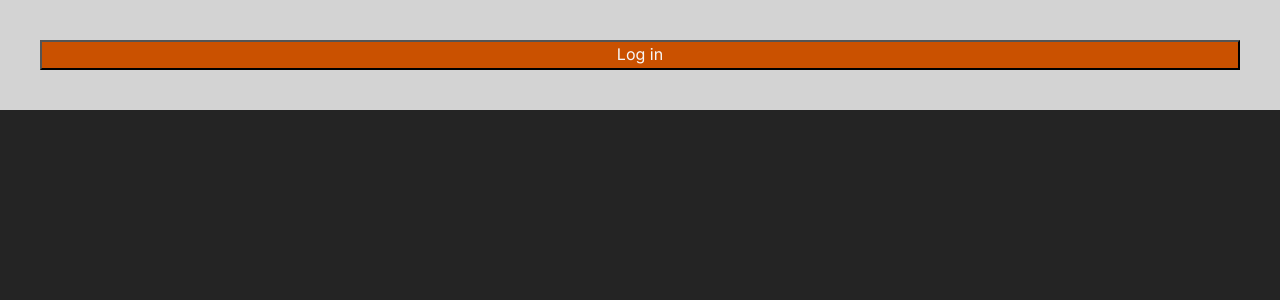
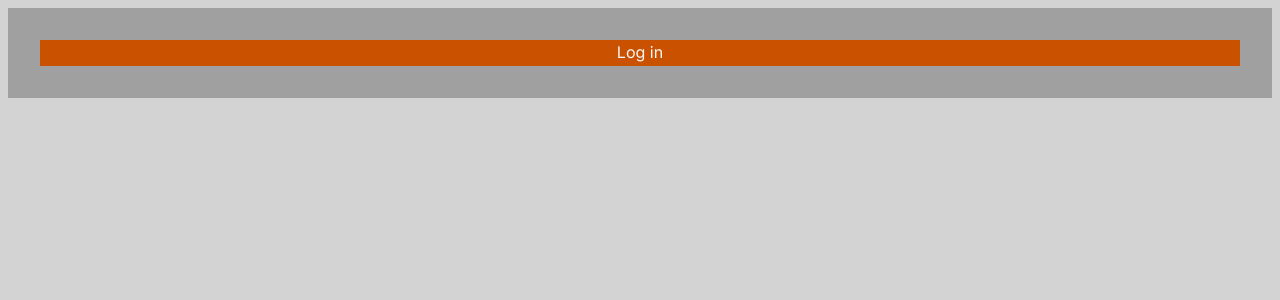
Before and after one commit to Ermegilius/reactOR, a React (Vite) app: page /login in a window 1280 px wide. Shown: the top 300 px of the page. Built offline with nearby package versions, Linux system fonts and the light colour scheme.

Commit message:
refactor: add global CSS variables for consistent styling

```diff
--- a/src/components/Button/Button.module.css
+++ b/src/components/Button/Button.module.css
@@ -1,13 +1,23 @@
 button{
-    padding: .2rem;
+    padding: var(--button-padding);
+    color: var(--button-color);
+    border: none;
+}
+
+.primaryButton {
+    background-color: var(--button-primary-background);
+}
+
+.primaryButton:hover {
+    background-color: var(--button-primary-hover-background);
+    outline: var(--button-primary-hover-outline);
 }
 
 .secondaryButton {
-    background-color: #1a9c00;
-    color: #f7f7f7;
+    background-color: var(--button-secondary-background);
 }
 
-.primaryButton {
-    background-color: rgb(202, 81, 0);
-    color: #f7f7f7;
+.secondaryButton:hover{
+    background-color: var(--button-secondary-hover-background);
+    outline: var(--button-secondary-hover-outline);
 }
--- a/src/components/EmployeeCard/EmployeeCard.jsx
+++ b/src/components/EmployeeCard/EmployeeCard.jsx
@@ -78,10 +78,10 @@ const EmployeeCard = ({id,name,initRole,department,startDate,location,salary,bir
       {(yearsWorked % 5 === 0 && yearsWorked !== 0) ? (<p>&#127183;{congrats}</p>) : ('')}
       {(monthsWorked(startDate, currentDate) < 6) ? (<p>&#9997;Schedule probation review.</p>) : ('')}
 
+      {alert.show && <Alert severity={alert.type}>{alert.message}</Alert>}
       <div className={styles.cardImage}>
         <img src={`https://robohash.org/${name}?set=set5`} alt={name} />
       </div>
-      {alert.show && <Alert severity={alert.type}>{alert.message}</Alert>}
 
       <div className={styles.buttonContainer}>
         <Button
--- a/src/components/EmployeeCard/EmployeeCard.module.css
+++ b/src/components/EmployeeCard/EmployeeCard.module.css
@@ -1,8 +1,8 @@
 .card {
     display: flex;
     flex-direction: column;
-    background-color: black;
-    color: #d3d3d3;
+    background-color: var(--color-background-darkest);
+    color: var(--color-text-light);
     height: 450px;
     width: 20%;
     min-width: 200px;
@@ -12,23 +12,25 @@
 
 .departmentMarketing {
     background-color: #FFAAFF;
-    color: black;
+    color: var(--color-text-dark)
 }
 
 .departmentHR {
     background-color: #AAAAFF;
-    color: black;
+    color: var(--color-text-dark)
 }
 
 .departmentIT {
     background-color: #FFFFAA;
-    color: black;
+    color: var(--color-text-dark)
 }
 
 .cardImage {
     display: flex;
     justify-content: center;
     height: 30%;
+    margin-bottom: 0.5rem;
+    margin-top: auto;
 }
 
 .cardImage img {
@@ -36,7 +38,7 @@
 }
 
 input {
-    color: #f7f7f7;
+    color: var(--color-text-dark);
     width: 100%;
     text-align: center;
 }
@@ -44,7 +46,6 @@ input {
 .buttonContainer {
     display: flex;
     flex-direction: column;
-    margin-top: auto;
     height: 20%;
     justify-content: space-between;
 }
--- a/src/components/EmployeeList/EmployeeList.module.css
+++ b/src/components/EmployeeList/EmployeeList.module.css
@@ -1,10 +1,10 @@
 body {
-    background-color: #d3d3d3;
-    color: #333333;
+    background-color: var(--color-background-light);
+    color: var(--color-text-dark);
 }
 
 .list {
-    background-color: #333333;
+    background-color: var(--color-background-light);
     display: flex;
     flex-wrap: wrap;
     width: 100%;
--- a/src/components/Footer/Footer.module.css
+++ b/src/components/Footer/Footer.module.css
@@ -1,7 +1,7 @@
 footer {
-    background-color: bisque;
+    background-color: var(--color-background-dark);
+    color: var(--color-text-light);
     height: 5vh;
-
 }
 
 .footerConteiner{
--- a/src/components/Header/Header.module.css
+++ b/src/components/Header/Header.module.css
@@ -1,5 +1,6 @@
 .header {
-    background-color: aqua;
+    background-color: var(--color-background-dark);
+    color: var(--color-text-light);
 }
 
 .li {
--- a/src/data/db.json
+++ b/src/data/db.json
@@ -6,7 +6,7 @@
       "department": "Marketing",
       "startDate": "1988-01-01",
       "location": "Espoo",
-      "salary": "6667",
+      "salary": "31415",
       "birth": "1950-01-26",
       "id": "1"
     },
@@ -32,7 +32,6 @@
       "teamLead": false
     },
     {
-      "id": "4",
       "name": "Emma",
       "initRole": "Designer",
       "department": "Marketing",
@@ -40,7 +39,7 @@
       "location": "Tampere",
       "salary": 2900,
       "birth": "1989-04-30",
-      "teamLead": false
+      "id": "4"
     },
     {
       "name": "Michael",
@@ -85,7 +84,6 @@
       "teamLead": false
     },
     {
-      "id": "9",
       "name": "Robert",
       "initRole": "developer",
       "department": "IT",
@@ -93,7 +91,7 @@
       "location": "Espoo",
       "salary": 4000,
       "birth": "1982-12-22",
-      "teamLead": false
+      "id": "9"
     },
     {
       "id": "10",
@@ -107,14 +105,14 @@
       "teamLead": false
     },
     {
-      "id": "eb6a",
       "name": "Alan Wake",
       "initRole": "Chempion of Light",
       "department": "FBC",
       "startDate": "2001-01-01",
       "location": "Espoo",
       "salary": "666",
-      "birth": "1980-01-01"
+      "birth": "1980-01-01",
+      "id": "eb6a"
     }
   ]
 }
--- a/src/index.css
+++ b/src/index.css
@@ -14,30 +14,48 @@
 }
 
 :root {
-  font-family: Inter, system-ui, Avenir, Helvetica, Arial, sans-serif;
-  line-height: 1.5;
-  font-weight: 400;
-
-  color-scheme: light dark;
-  color: rgba(255, 255, 255, 0.87);
-  background-color: #242424;
-
-  font-synthesis: none;
-  text-rendering: optimizeLegibility;
-  -webkit-font-smoothing: antialiased;
-  -moz-osx-font-smoothing: grayscale;
+  --color-scheme: light dark;
+  --color-text-light: #ffffffde;
+  --color-text-dark: #001350de;
+  --color-background-light: #d3d3d3;
+  --color-background-dark: #424242;
+  --color-background-darkest: #1d1d1d;
+  --padding: .5rem;
+  --height-full: 100%;
+  --header-background: aqua;
+  --button-padding: .2rem;
+  --button-color: #f7f7f7;
+  --button-primary-background: #ca5100;
+  --button-primary-hover-background: #9e3f00;
+  --button-primary-hover-outline: solid 2px #ca5100;
+  --button-secondary-background: #1a9c00;
+  --button-secondary-hover-background: #136e00;
+  --button-secondary-hover-outline: solid 2px #1a9c00;
+  --font-family: Inter, system-ui, Avenir, Helvetica, Arial, sans-serif;
+  --line-height: 1.5;
+  --font-weight: 400;
 }
 
 body {
-  padding: .5rem;
-  height: 100%;
+  font-family: var(--font-family);
+  line-height: var(--line-height);
+  font-weight: var(--font-weight);
+  color: var(--color-text);
+  background-color: var(--color-background-light);
+  font-synthesis: var(--font-synthesis);
+  text-rendering: var(--text-rendering);
+  -webkit-font-smoothing: var(--webkit-font-smoothing);
+  -moz-osx-font-smoothing: var(--moz-osx-font-smoothing);
+  padding: var(--padding);
+  height: var(--height-full);
 }
 
 #root{
   display: flex;
   flex-direction: column;
   justify-content: space-between;
-  height: 100%;
+  height: var(--height-full);
+  background-color: #a0a0a0;
 }
 
 main {
```
